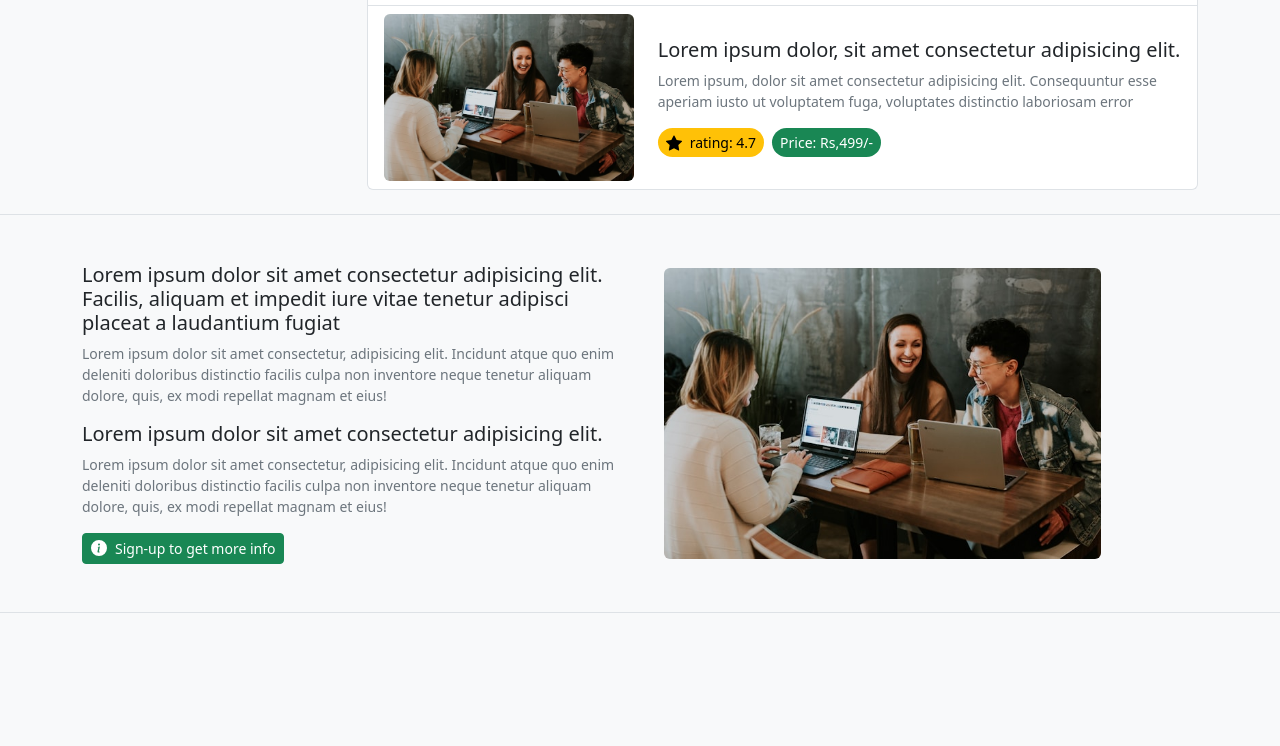
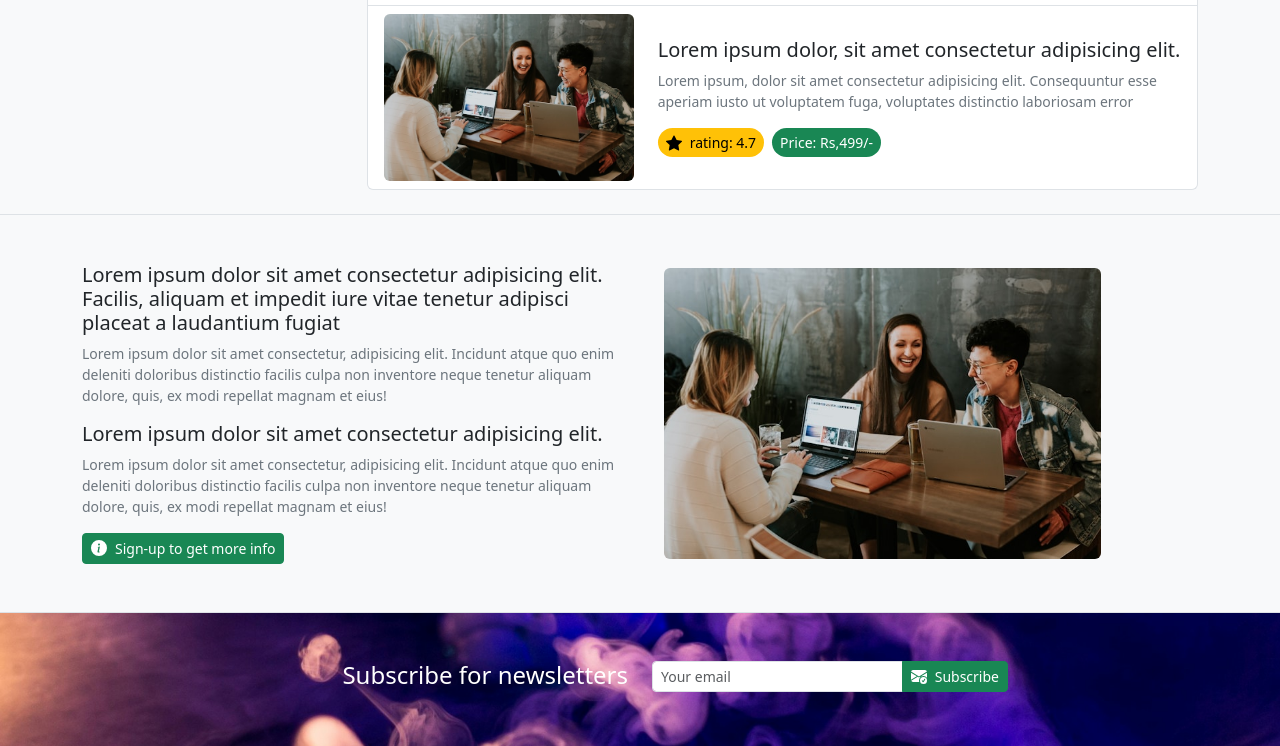
Before and after one commit to deku2806/project-bootstrap5, a plain HTML site: page index.html in a window 1280 px wide. Shown: the part 1662-2408 px from the top of the page. Before the commit the page ends 2275 px from the top, so only its background shows below. Drawn offline with nearby package versions, Linux system fonts and the light colour scheme; files whose address does not match are found by name.

Commit message:
subcribe

```diff
--- a/index.html
+++ b/index.html
@@ -655,7 +655,54 @@
     <!-- other content end -->
 
     <!-- subcribe start -->
+    <section class="subcribe py-5">
+      <div class="container">
+        <div class="row justify-content-center">
+          <div class="col-md-4">
+            <div class="text-center mb-3 mb-md-0">
+              <h5 class="text-white text-md-end fs-4 fw-light">
+                Subscribe for newsletters
+              </h5>
+            </div>
+          </div>
+          <div class="col-md-4">
+            <!-- form search -->
+            <form class="d-flex" role="search">
+              <div class="input-group">
+                <input
+                  class="form-control form-control-sm me-0"
+                  type="email"
+                  placeholder="Your email"
+                  aria-label="Search"
+                />
+                <button
+                  class="btn btn-success btn-sm d-inline-flex align-items-center"
+                  type="submit"
+                >
+                  <svg
+                    xmlns="http://www.w3.org/2000/svg"
+                    width="16"
+                    height="16"
+                    fill="currentColor"
+                    class="me-2 bi bi-envelope-check-fill"
+                    viewBox="0 0 16 16"
+                  >
+                    <path
+                      d="M.05 3.555A2 2 0 0 1 2 2h12a2 2 0 0 1 1.95 1.555L8 8.414.05 3.555ZM0 4.697v7.104l5.803-3.558L0 4.697ZM6.761 8.83l-6.57 4.026A2 2 0 0 0 2 14h6.256A4.493 4.493 0 0 1 8 12.5a4.49 4.49 0 0 1 1.606-3.446l-.367-.225L8 9.586l-1.239-.757ZM16 4.697v4.974A4.491 4.491 0 0 0 12.5 8a4.49 4.49 0 0 0-1.965.45l-.338-.207L16 4.697Z"
+                    ></path>
+                    <path
+                      d="M16 12.5a3.5 3.5 0 1 1-7 0 3.5 3.5 0 0 1 7 0Zm-1.993-1.679a.5.5 0 0 0-.686.172l-1.17 1.95-.547-.547a.5.5 0 0 0-.708.708l.774.773a.75.75 0 0 0 1.174-.144l1.335-2.226a.5.5 0 0 0-.172-.686Z"
+                    ></path>
+                  </svg>
 
+                  Subscribe
+                </button>
+              </div>
+            </form>
+          </div>
+        </div>
+      </div>
+    </section>
     <!-- subcibe end -->
 
     <!-- footer start -->
--- a/style.css
+++ b/style.css
@@ -10,3 +10,9 @@
 .main-header {
   padding-top: 105px;
 }
+
+.subcribe {
+  background-image: url(./img/subscribe.jpg);
+  background-size: cover;
+  background-position: center;
+}
```
